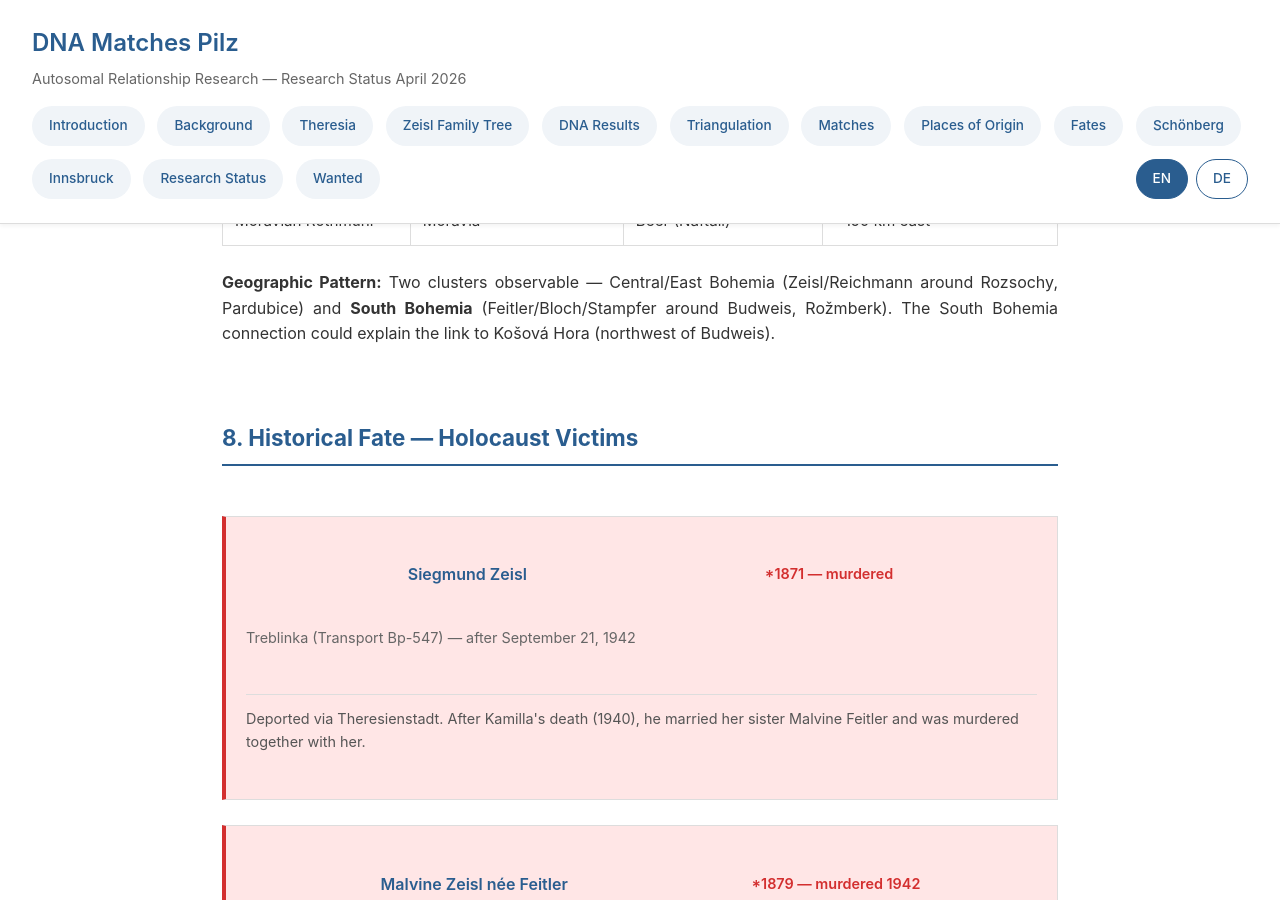
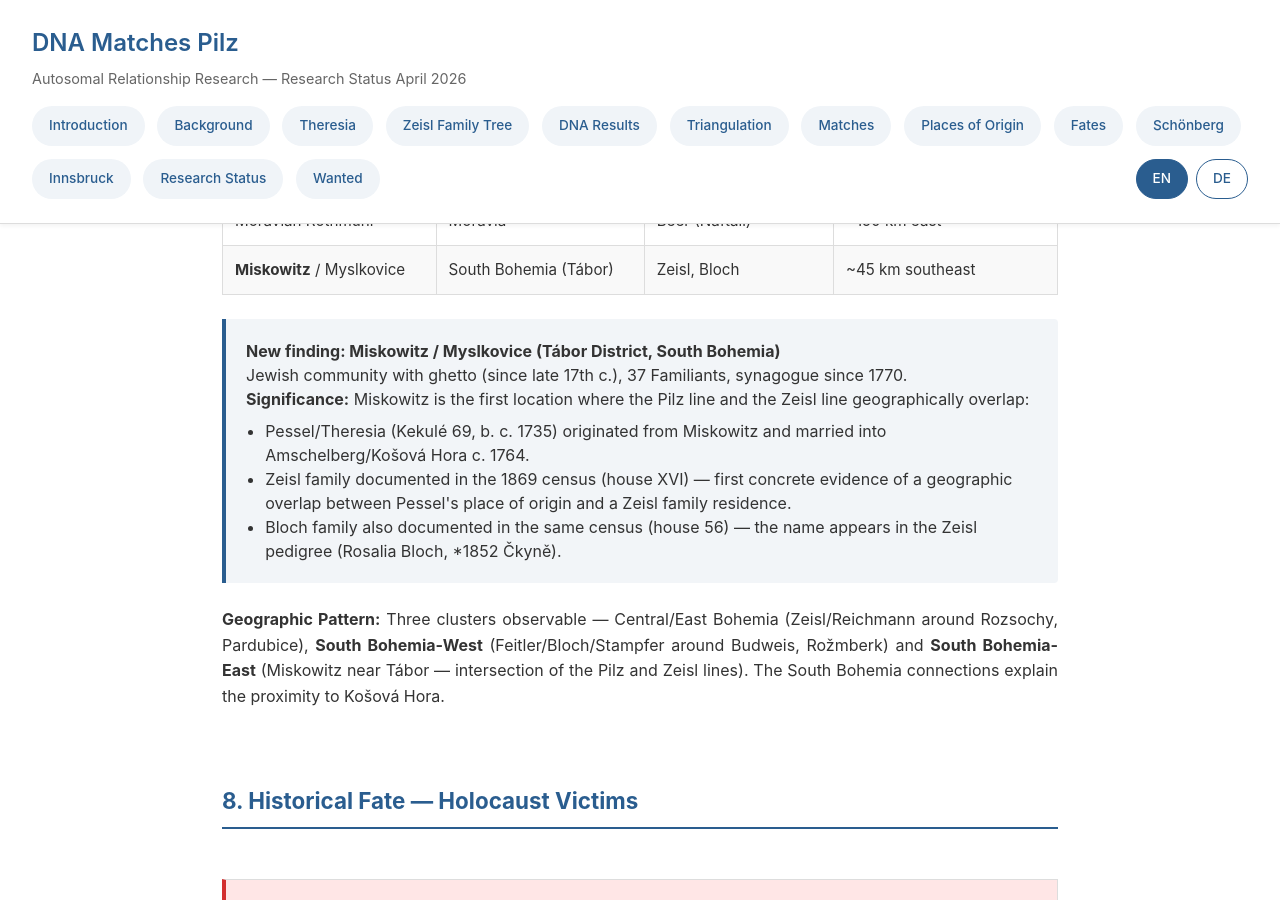
Before and after one commit to pilzchronik/dna-matches, a Jekyll site: the page built from en/index.html, in a window 1280 px wide and 900 px high, scrolled down 9287 px. Built offline with Jekyll 4.4.1, drawn with Linux system fonts in a browser that asks for light colours.

Commit message:
zeisl miskowitz

```diff
--- a/en/index.html
+++ b/en/index.html
@@ -512,10 +512,27 @@ permalink: /en/
                         <td>Beer (Naftali)</td>
                         <td>~150 km east</td>
                     </tr>
+                    <tr>
+                        <td><strong>Miskowitz</strong> / Myslkovice</td>
+                        <td>South Bohemia (Tábor)</td>
+                        <td>Zeisl, Bloch</td>
+                        <td>~45 km southeast</td>
+                    </tr>
                 </tbody>
             </table>
 
-            <p><strong>Geographic Pattern:</strong> Two clusters observable — Central/East Bohemia (Zeisl/Reichmann around Rozsochy, Pardubice) and <strong>South Bohemia</strong> (Feitler/Bloch/Stampfer around Budweis, Rožmberk). The South Bohemia connection could explain the link to Košová Hora (northwest of Budweis).</p>
+            <div class="fact-box">
+                <strong>New finding: Miskowitz / Myslkovice (Tábor District, South Bohemia)</strong><br>
+                Jewish community with ghetto (since late 17th c.), 37 Familiants, synagogue since 1770.<br>
+                <strong>Significance:</strong> Miskowitz is the first location where the Pilz line and the Zeisl line geographically overlap:
+                <ul style="margin: 0.5rem 0 0 1.2rem;">
+                    <li>Pessel/Theresia (Kekulé 69, b. c. 1735) originated from Miskowitz and married into Amschelberg/Košová Hora c. 1764.</li>
+                    <li>Zeisl family documented in the 1869 census (house XVI) — first concrete evidence of a geographic overlap between Pessel's place of origin and a Zeisl family residence.</li>
+                    <li>Bloch family also documented in the same census (house 56) — the name appears in the Zeisl pedigree (Rosalia Bloch, *1852 Čkyně).</li>
+                </ul>
+            </div>
+
+            <p><strong>Geographic Pattern:</strong> Three clusters observable — Central/East Bohemia (Zeisl/Reichmann around Rozsochy, Pardubice), <strong>South Bohemia-West</strong> (Feitler/Bloch/Stampfer around Budweis, Rožmberk) and <strong>South Bohemia-East</strong> (Miskowitz near Tábor — intersection of the Pilz and Zeisl lines). The South Bohemia connections explain the proximity to Košová Hora.</p>
         </section>
         <section id="fates">
             <h2>8. Historical Fate — Holocaust Victims</h2>
```
Also changed, not shown: index.html (+18 -1 lines).
